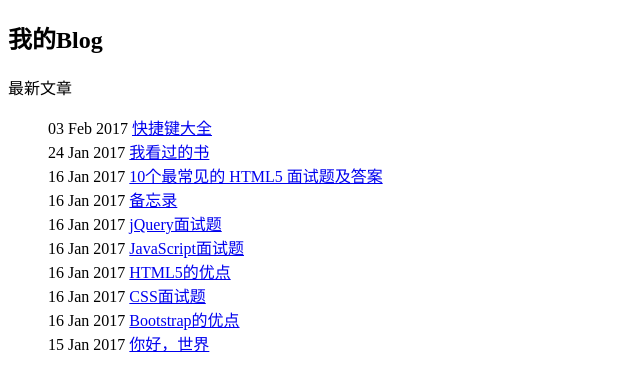
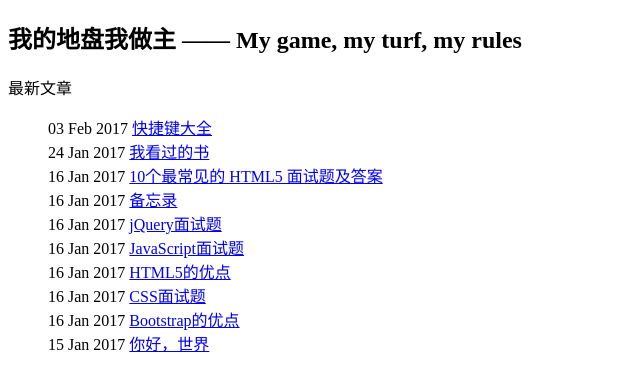
Before and after one commit to ftconan/pinmingkenan.github.io, a Jekyll site: the page built from index.html, in a window 1280 px wide. Shown: the top 391 px of the page, without its empty margins (0-640 px from the left). Built offline with Jekyll 4.4.1, drawn with Linux system fonts in a browser that asks for light colours.

Commit message:
修改title

```diff
--- a/index.html
+++ b/index.html
@@ -1,6 +1,6 @@
 ---
 layout: default
-title: 我的Blog
+title: 我的地盘我做主 —— My game, my turf, my rules
 ---
 
 <article>
```
